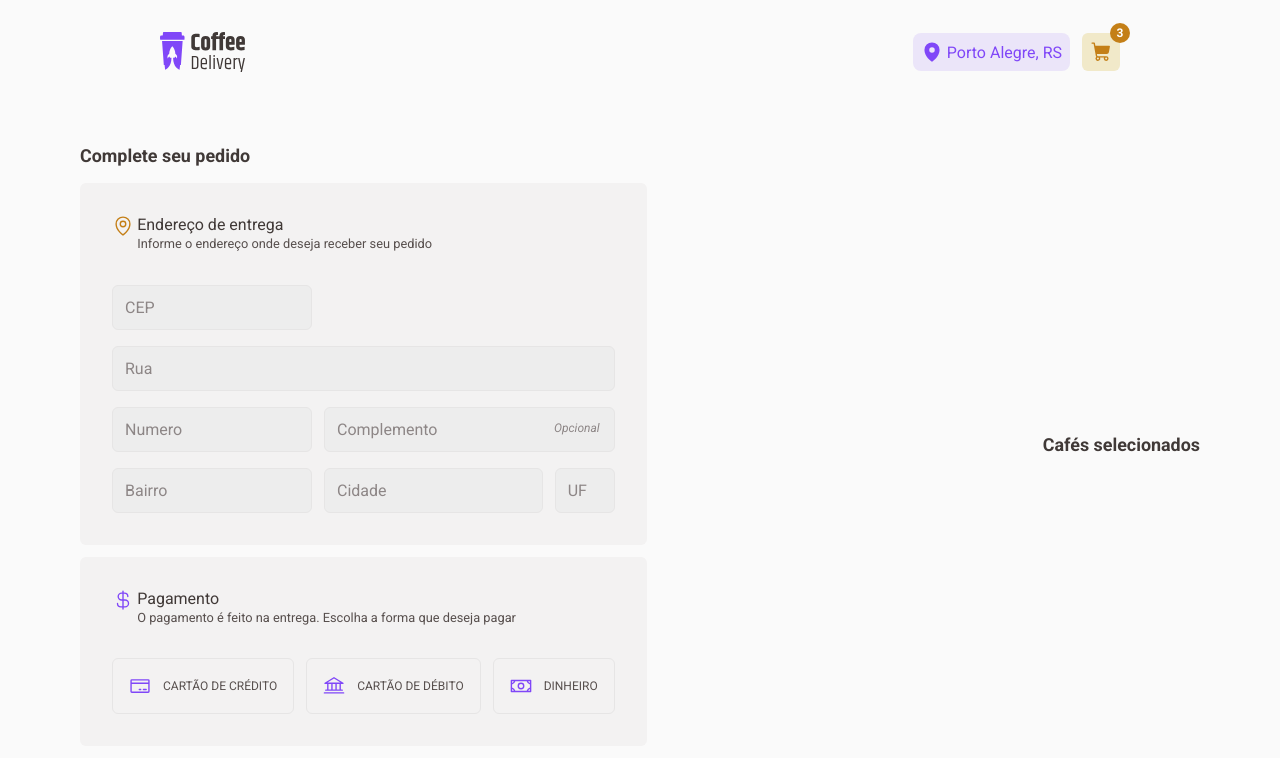
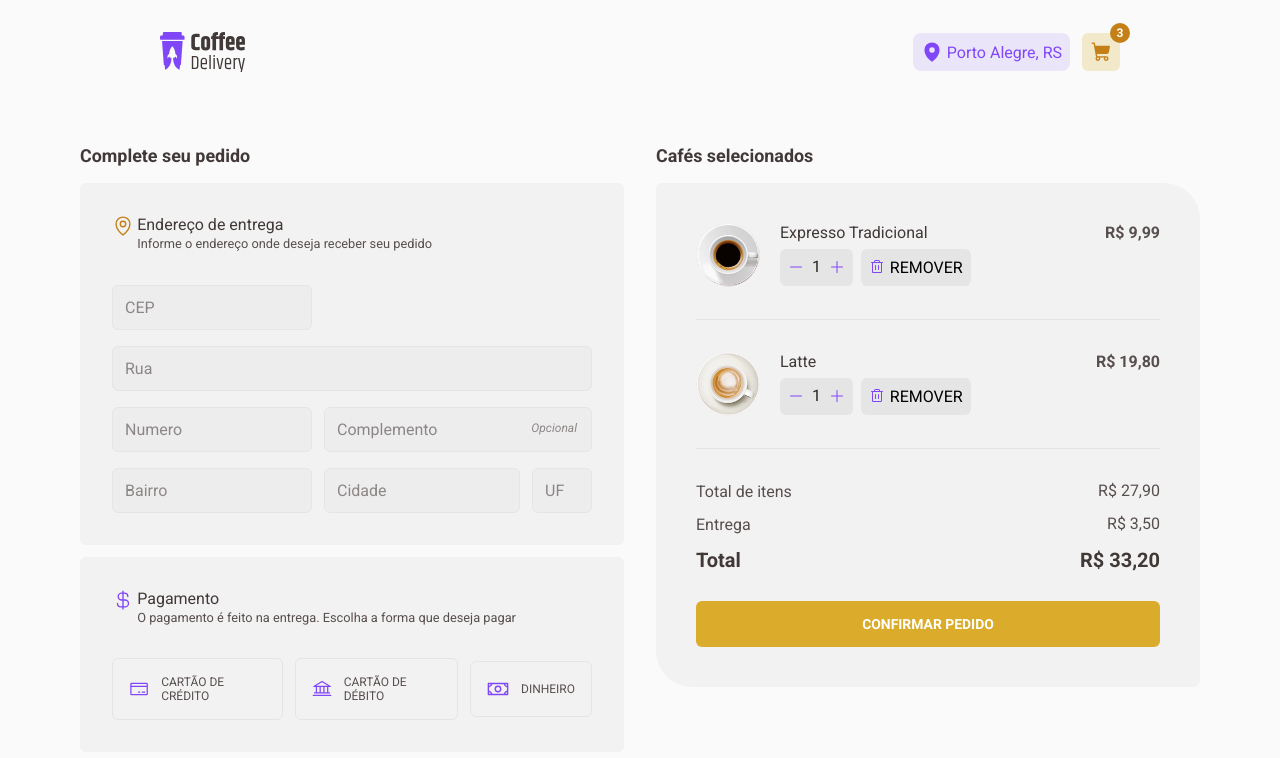
Before and after one commit to espjotape/Coffee-Delivery, a React (Vite) app: page /checkout in a window 1280 px wide. Shown: the top 758 px of the page. Built offline with nearby package versions, Linux system fonts and the light colour scheme.

Commit message:
feat: create and style CartTotal component with order summary layout

```diff
--- a/src/pages/Checkout/index.tsx
+++ b/src/pages/Checkout/index.tsx
@@ -1,8 +1,9 @@
 import { useState } from "react";
 import { PaymentMethodButton } from "../../components/PaymentMethodButton";
 import { TextInput } from "../../components/TextInput";
-import { Container, InfoCheckout, Heading, AddressForm, PaymentContainer, FormContainer, PaymentOptions } from "./styles";
-import { CreditCard, CurrencyDollar, MapPin, Bank, Money } from '@phosphor-icons/react'
+import { Container, InfoCheckout, Heading, AddressForm, PaymentContainer, FormContainer, PaymentOptions, CartContainer, Coffee, CartTotal, Button } from "./styles";
+import { CreditCard, CurrencyDollar, MapPin, Bank, Money, Trash } from '@phosphor-icons/react'
+import { ItemQuantity } from "../../components/ItemQuantity";
 
 export function Checkout() {
  const [selected, setSelected] = useState<'credit' | 'debit' | 'cash' | null>(null);
@@ -100,6 +101,58 @@ export function Checkout() {
 
    <InfoCheckout>
     <h2>Cafés selecionados</h2>
+    <CartContainer>
+      <Coffee>
+        <img src="/public/img/coffee/expresso-tradicional.png" alt=""/>        <div className="coffeeContent">
+          <div  className="coffeeInfo">
+            <span>Expresso Tradicional</span>
+              <div className="btn">
+                <ItemQuantity quantity={1}/>
+                <button>
+                  <Trash />
+                  <span>remover</span>
+                </button>
+              </div>
+          </div>
+          <aside>R$ 9,99</aside>
+        </div>
+
+      </Coffee>
+      <span />
+      <Coffee>
+        <img src="/public/img/coffee/latte.png" alt=""/>        <div className="coffeeContent">
+          <div  className="coffeeInfo">
+            <span>Latte</span>
+              <div className="btn">
+                <ItemQuantity quantity={1}/>
+                <button>
+                  <Trash />
+                  <span>remover</span>
+                </button>
+              </div>
+          </div>
+          <aside>R$ 19,80</aside>
+        </div>
+      </Coffee>
+      <span />
+
+      <CartTotal>
+        <section>
+          <span>Total de itens</span>
+          <span className="order-info">R$ 27,90</span>
+        </section>
+        <section>
+          <span>Entrega</span>
+          <span className="order-info">R$ 3,50</span>
+        </section>
+        <section>
+          <h4>Total</h4>
+          <h4>R$ 33,20</h4>
+        </section>
+
+        <Button>confirmar pedido</Button>
+      </CartTotal>
+    </CartContainer>
    </InfoCheckout>
   </Container>
  )
--- a/src/pages/Checkout/styles.ts
+++ b/src/pages/Checkout/styles.ts
@@ -4,8 +4,8 @@ export const Container = styled.div`
  max-width: 70rem;
  display: flex;
  justify-content: space-between;
- align-items: center;
  margin: 2.5rem auto;
+ gap: 2rem;
 `
 
 export const FormContainer = styled.div`
@@ -21,6 +21,7 @@ export const FormContainer = styled.div`
 export const InfoCheckout = styled.div`
  display: flex;
  flex-direction: column;
+ width: 100%;
  gap: 1rem;
 
  h2 {
@@ -84,3 +85,144 @@ export const PaymentOptions = styled.div`
   justify-content: space-between;
   gap: 0.75rem;
 `
+
+export const CartContainer = styled.div`
+  display: flex;
+  flex-direction: column;
+  padding: 2.5rem;
+  border-radius: 6px 36px;
+  background-color: ${(props => props.theme.COLORS["base-card"])};
+
+  > span {
+    display: block;
+    height: 1px;
+    background-color: ${({ theme }) => theme.COLORS['base-button']};
+    margin: 2rem 0;
+  }
+`
+
+export const Coffee = styled.article`
+  display: flex;
+  justify-content: space-between;
+  gap: 1.25rem;
+  min-width: 28rem;
+
+  img {
+    width: 64px;
+    height: 64px;
+  }
+
+  > div {
+    display: flex;
+    align-items: stretch;
+    justify-content: space-between;
+    width: 100%;
+
+    .coffeContent {
+      display: flex;
+      align-items: center;
+    }
+
+    .coffeeInfo {
+      display: flex;
+      flex-direction: column;
+
+      > span {
+        font-size: 1rem;
+        line-height: 130%;
+        margin-bottom: 0.3rem;
+        color: ${(props => props.theme.COLORS["base-subtitle"])};
+      }
+
+      .btn {
+        display: flex;
+        gap: 0.5rem;
+
+        svg {
+          color: ${(props => props.theme.COLORS.purple)}
+        }
+
+        > button {
+          padding: 0.5rem;
+          background-color: ${(props => props.theme.COLORS["base-button"])};
+          border-radius: 6px;
+          cursor: pointer;
+
+          border: none;
+          text-transform: uppercase;
+
+          display: flex;
+          align-items: center;
+          justify-content: center;
+          gap: 0.3rem;
+
+          transition: background-color .3s;
+
+          &:hover {
+            background-color: ${(props => props.theme.COLORS["base-hover"])}
+          }
+        }
+      }
+    }
+  }
+
+  aside {
+    font-weight: bold;
+  }
+
+`
+
+export const CartTotal = styled.div`
+  width: 100%;
+  display: flex;
+  flex-direction: column;
+  gap: 12px;
+
+  section {
+    display: flex;
+    justify-content: space-between;
+    align-items: center;
+
+    span {
+      color: ${(props => props.theme.COLORS["base-text"])}
+    }
+
+  .order-info {
+    font-size: 1rem;
+    font-weight: 400;
+    line-height: 130%;
+  }
+  }
+
+  section:last-of-type {
+    color: ${(props => props.theme.COLORS["base-subtitle"])};
+    font-size: 1.25rem;
+    line-height: 130%;
+  }
+`
+
+export const Button = styled.button `
+  width: 100%;
+  padding: 0.75rem 0.5rem;
+  margin-top: 1rem;
+  display: flex;
+  align-content: center;
+  justify-content: center;
+
+  text-transform: uppercase;
+  color: ${(props => props.theme.COLORS["white"])};
+  font-size: 0.87rem;
+  font-weight: bold;
+  line-height: 160%;
+
+  background-color: ${(props => props.theme.COLORS["yellow"])};
+  border-radius: 6px;
+  border: none;
+
+  cursor: pointer;
+  transition: all 0.2s;
+
+  &:hover {
+    background-color: ${(props => props.theme.COLORS['yellow-dark'])};
+  }
+`
--- a/src/styles/themes/defaultTheme.ts
+++ b/src/styles/themes/defaultTheme.ts
@@ -5,7 +5,7 @@ export const defaultTheme = {
    'base-card': "#F3F2F2",
    'base-input': "#EDEDED",
    'base-button': "#E6E5E5",
-   'base-hover': "#D7DD55",
+   'base-hover': "#D7D5D5",
    'base-label': "#8D8686",
    'base-text': "#574F4D",
    'base-subtitle': "#403937",
```
